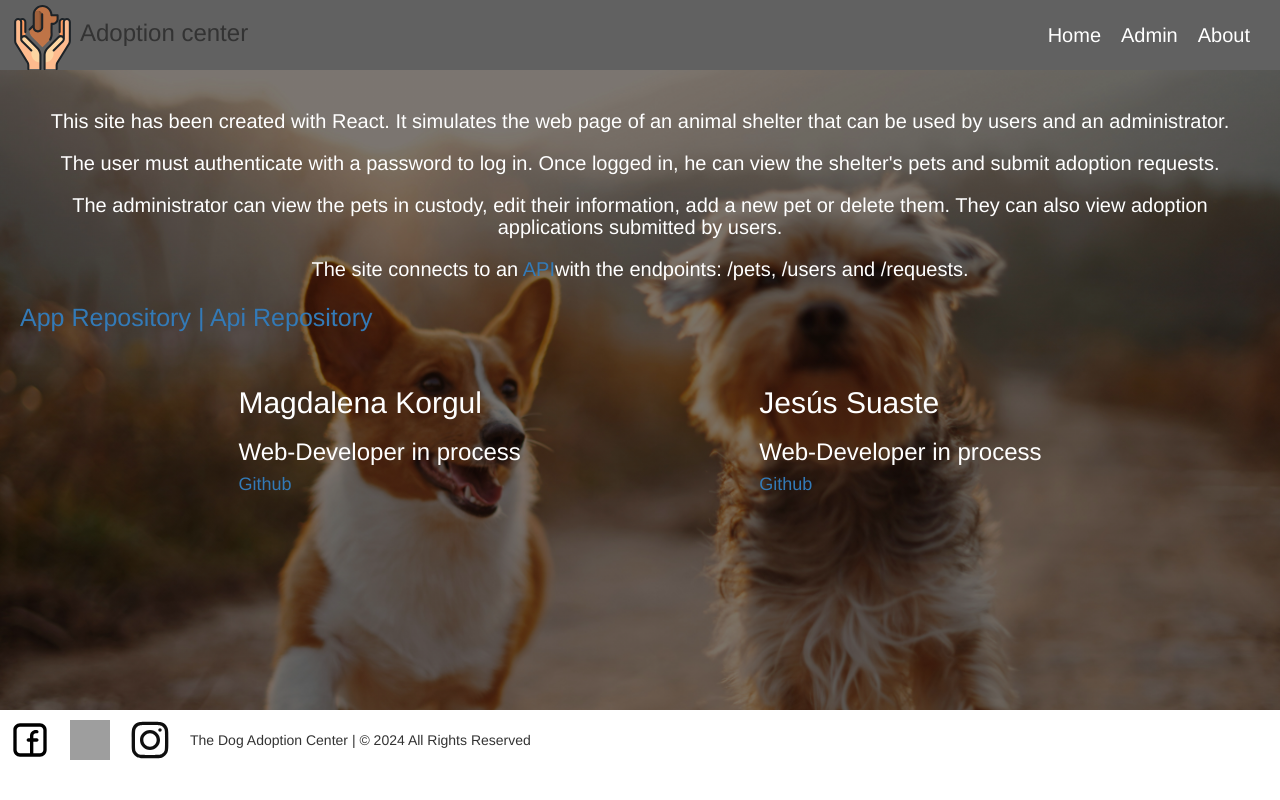
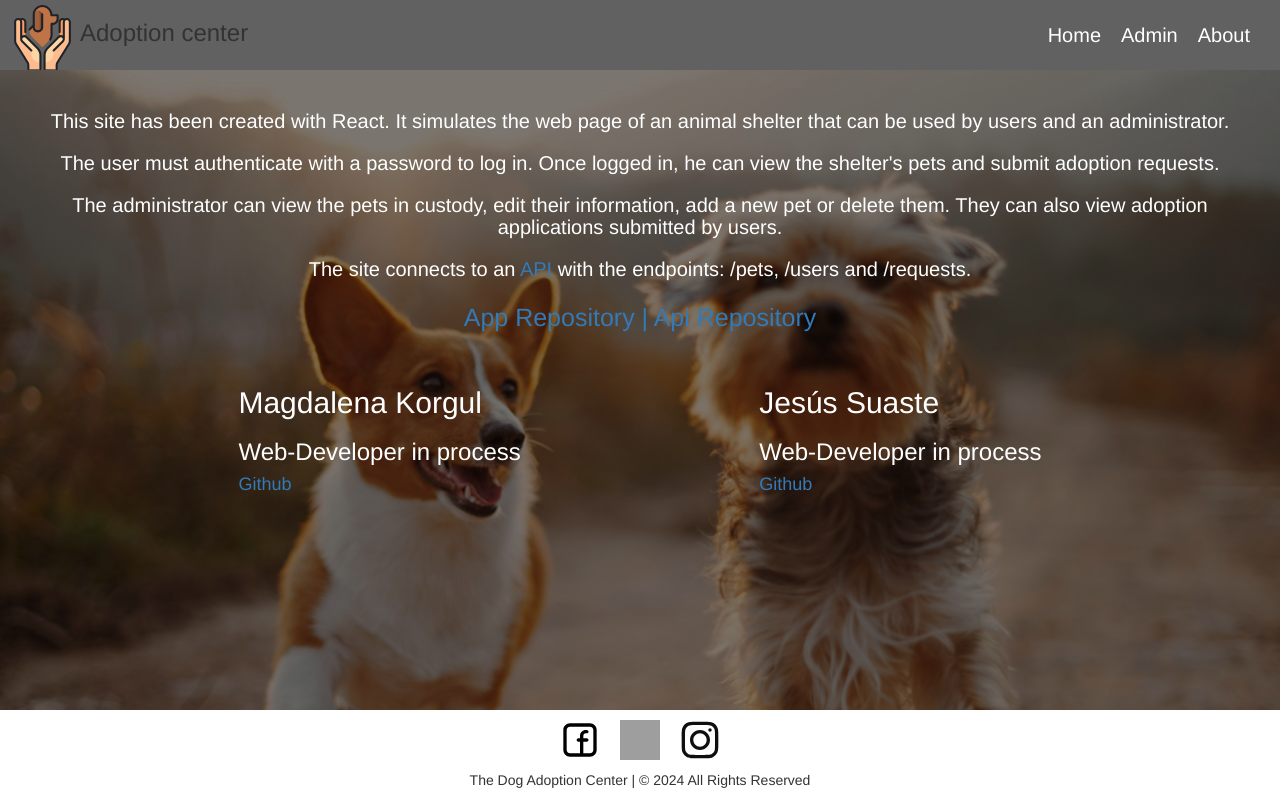
Before and after one commit to Pierogi-Tacos/adoption-center, a React (Vite) app: page /about in a window 1280 px wide. Built offline with nearby package versions, Linux system fonts and the light colour scheme; grey boxes are pictures that could not be loaded.

Commit message:
footer fixed

```diff
--- a/src/App.css
+++ b/src/App.css
@@ -440,11 +440,17 @@ cursor: pointer;
   background-color: #333;
   color: #fff;
   padding: 20px;
+  display: flex;
+  flex-direction: column;
+}
+
+footer p {
   text-align: center;
 }
 
 .social-icons {
-  margin-bottom: 20px;
+  width: fit-content;
+  margin: 10px auto;
 }
 
 .social-icons a {
@@ -635,7 +641,9 @@ height: 40px;
 #links-repos {
   width: fit-content;
   font-size: 25px;
+  margin: 0 auto;
 }
+
 #about-info h4 {
   text-align: center;
   margin: 20px 10px;
@@ -709,10 +717,6 @@ margin: 10px;
   font-size: 10px;
 }
 
-footer {
-  display: flex;
-  flex-direction: column;
-}
 footer p {
   font-size: 12px;
 }
--- a/src/components/Footer.jsx
+++ b/src/components/Footer.jsx
@@ -3,7 +3,7 @@
 export default function Footer () {
 
   return (
-    <footer className="d-flex align-items-center w-100">
+    <footer>
       <div className="social-icons">
         <a href="https://facebook.com">
           <img src="src/images/facebook-svgrepo-com (1).svg" alt="Facebook" />
--- a/src/pages/About.jsx
+++ b/src/pages/About.jsx
@@ -21,12 +21,12 @@ export default function About() {
         </h4>
 
         <h4>
-          The site connects to an <Link to ="https://api-pets.adaptable.app/">API</Link>
+          The site connects to an <Link to ="https://api-pets.adaptable.app/"> API </Link>
           with the endpoints: /pets, /users and /requests.
         </h4>
           <div id="links-repos">
-          <a href="https://github.com/Pierogi-Tacos/adoption-center" target="_blank">App Repository</a>
-          <a href="https://github.com/Pierogi-Tacos/api-pets" target="_blank"> | Api Repository</a>
+            <a href="https://github.com/Pierogi-Tacos/adoption-center" target="_blank">App Repository</a>
+            <a href="https://github.com/Pierogi-Tacos/api-pets" target="_blank"> | Api Repository</a>
           </div>
 
       </div>
--- a/src/pages/Admin.jsx
+++ b/src/pages/Admin.jsx
@@ -59,7 +59,6 @@ export default function Admin({ adminLogged }) {
     const newList = [...petsList];
     newList.splice(indexToDelete, 1);
     setPetsList(newList);
-
     axios.delete("https://api-pets.adaptable.app/pets/" + idToDelete)
       .then((response) => {
           console.log(response)
```
